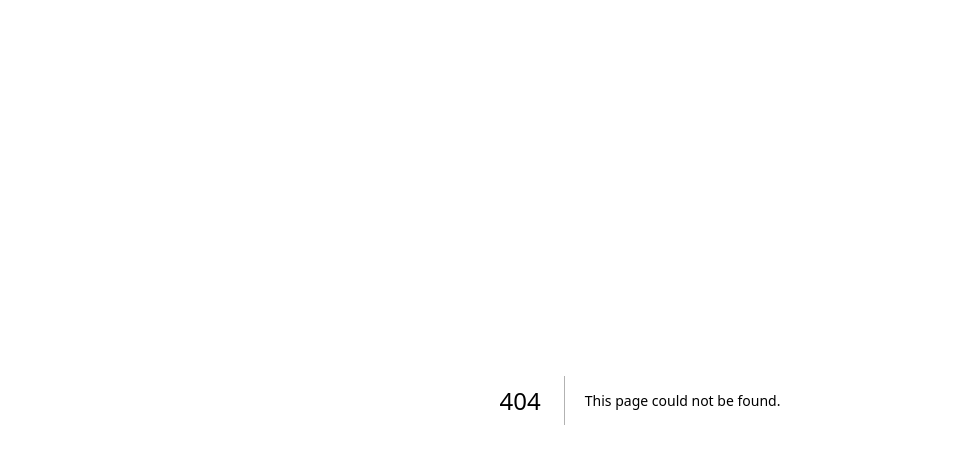
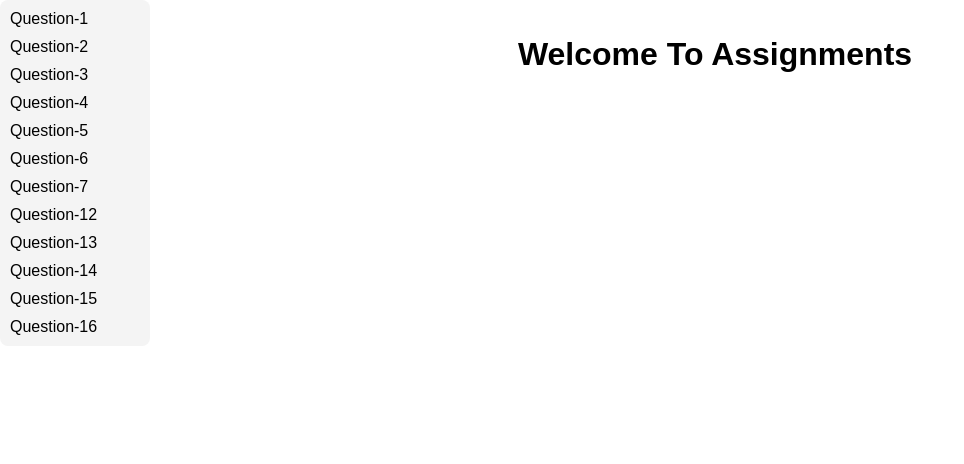
Before and after one commit to abhijeet-successivetech/React-Training, a Next.js app: page /assignment-5 in a window 1280 px wide. Before the commit this address had no page. Shown: the top 464 px of the page, without its empty margins (0-964 px from the left). Built offline with nearby package versions, Linux system fonts and the light colour scheme.

Commit message:
added the layout

```diff
--- /dev/null
+++ b/src/app/assignment-5/data.json
@@ -0,0 +1,50 @@
+[
+  {
+    "url":"/assignment-5/question-1",
+    "name":"Question-1"
+  },
+  {
+    "url":"/assignment-5/question-2",
+    "name":"Question-2"
+  },
+  {
+    "url":"/assignment-5/question-3",
+    "name":"Question-3"
+  },
+  {
+    "url":"/assignment-5/question-4",
+    "name":"Question-4"
+  },
+  {
+    "url":"/assignment-5/question-5",
+    "name":"Question-5"
+  },
+  {
+    "url":"/assignment-5/question-6",
+    "name":"Question-6"
+  },
+  {
+    "url":"/assignment-5/question-7",
+    "name":"Question-7"
+  },
+  {
+    "url":"/assignment-5/question-12",
+    "name":"Question-12"
+  },
+  {
+    "url":"/assignment-5/question-13",
+    "name":"Question-13"
+  },
+  {
+    "url":"/assignment-5/question-14",
+    "name":"Question-14"
+  },
+  {
+    "url":"/assignment-5/question-15",
+    "name":"Question-15"
+  },
+  {
+    "url":"/assignment-5/question-16",
+    "name":"Question-16"
+  }
+]
--- /dev/null
+++ b/src/app/assignment-5/layout.jsx
@@ -0,0 +1,42 @@
+import Link from "next/link";
+import "../globals.css";
+import data from "./data";
+
+export default function AssignmentFiveLayout({ children }) {
+  return (
+    <div
+      style={{
+        display: "flex",
+        flexDirection: "row",
+        alignItems: "flex-start",
+      }}
+    >
+      <div
+        style={{
+          display: "flex",
+          flexDirection: "column",
+          gap: "10px",
+          minWidth: "150px",
+          padding: "10px",
+          backgroundColor: "#f4f4f4",
+          borderRadius: "8px",
+        }}
+      >
+        {data.map((item, index) => (
+          <div key={index}>
+            <Link href={item.url}>{item.name}</Link>
+          </div>
+        ))}
+      </div>
+
+      <div
+        style={{
+          flex: 1,
+          padding: "20px",
+        }}
+      >
+        {children}
+      </div>
+    </div>
+  );
+}
--- /dev/null
+++ b/src/app/assignment-5/page.jsx
@@ -0,0 +1,26 @@
+export default function AssignmentFivePage() {
+  const style = {
+    backgroundColor: "blue",
+    color: "white",
+    fontSize: "0.8rem",
+    padding: 10,
+    cursor: "pointer",
+    border: "none",
+    borderRadius: "9px",
+  };
+  return (
+    <h1
+      style={{
+        margin: "1rem",
+        display: "flex",
+        flexDirection:'column',
+        alignItems: "center",
+        gap: "0.5rem",
+        justifyContent: "center",
+      }}
+    >
+
+      Welcome To Assignments
+    </h1>
+  );
+}
--- a/src/app/assignment-5/question-14/withAuth.jsx
+++ b/src/app/assignment-5/question-14/withAuth.jsx
@@ -4,7 +4,7 @@ import { useEffect, useState } from "react";
 const withAuth = (Component) => (props) => {
   const [loggedIn, setLoggedIn] = useState(false);
   const handleAuth = () => {
-    const user = "Dhuruv";
+    const user = "Abhijeet";
     localStorage.setItem(
       "authUser",
       JSON.stringify({ type: "Admin", userName: user })
```
